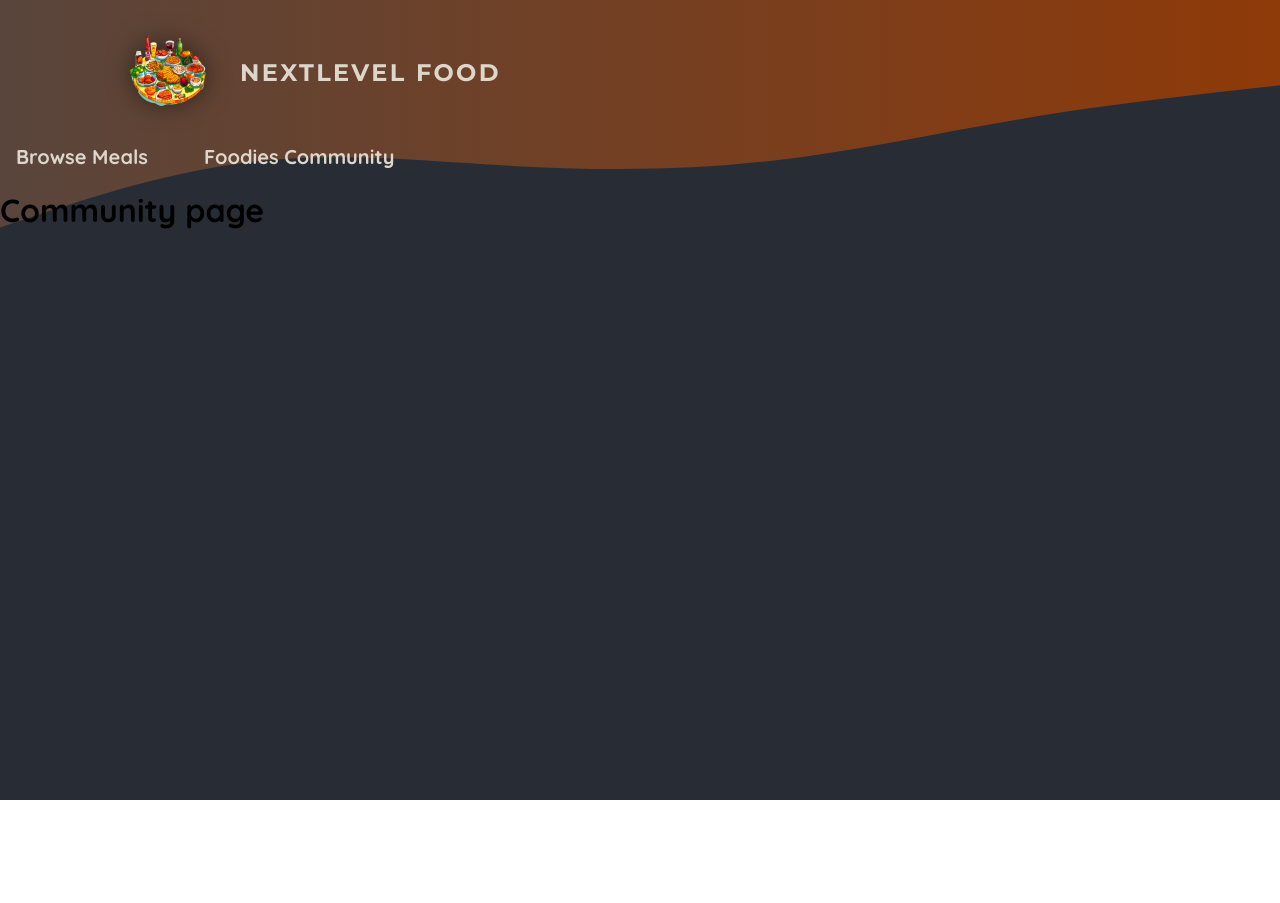
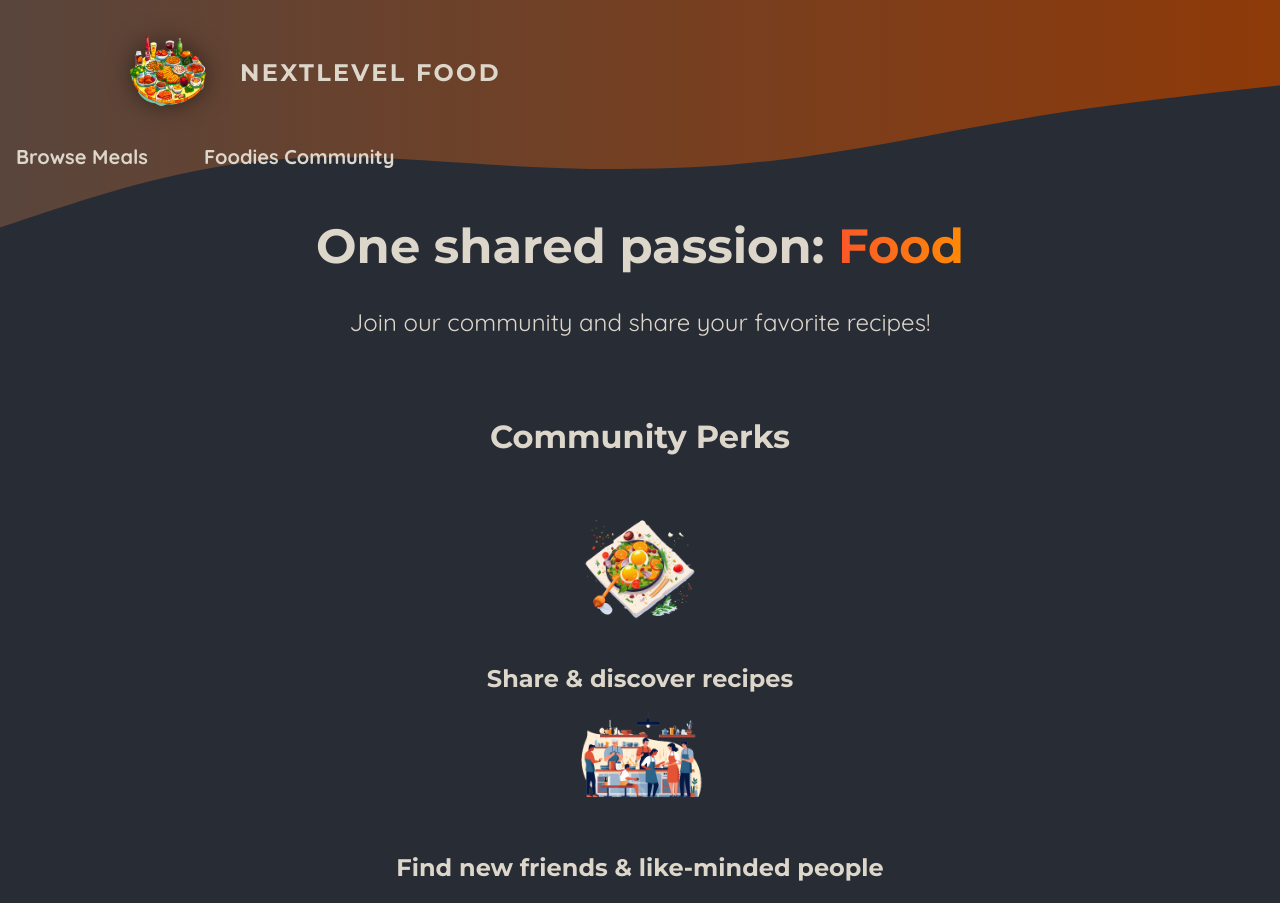
Before and after one commit to vikovalfo/nextjs-course, a Next.js app in the folder 04-foodies-app/: page /community in a window 1280 px wide. Shown: the top 903 px of the page. Before the commit the page ends 800 px from the top, so only its background shows below. Built offline with nearby package versions, Linux system fonts and the light colour scheme.

Commit message:
community page completed

```diff
--- a/04-foodies-app/app/community/page.js
+++ b/04-foodies-app/app/community/page.js
@@ -1,7 +1,40 @@
+import Image from 'next/image';
+
+import mealIcon from '@/assets/icons/meal.png';
+import communityIcon from '@/assets/icons/community.png';
+import eventsIcon from '@/assets/icons/events.png';
+import classes from './page.module.css';
+
 export default function CommunityPage() {
     return (
         <>
-            <h1>Community page</h1>
+            <header className={classes.header}>
+                <h1>
+                    One shared passion: <span className={classes.highlight}>Food</span>
+                </h1>
+                <p>Join our community and share your favorite recipes!</p>
+            </header>
+            <main className={classes.main}>
+                <h2>Community Perks</h2>
+
+                <ul className={classes.perks}>
+                    <li>
+                        <Image src={mealIcon} alt="A delicious meal" />
+                        <p>Share & discover recipes</p>
+                    </li>
+                    <li>
+                        <Image src={communityIcon} alt="A crowd of people, cooking" />
+                        <p>Find new friends & like-minded people</p>
+                    </li>
+                    <li>
+                        <Image
+                            src={eventsIcon}
+                            alt="A crowd of people at a cooking event"
+                        />
+                        <p>Participate in exclusive events</p>
+                    </li>
+                </ul>
+            </main>
         </>
     );
 }
--- /dev/null
+++ b/04-foodies-app/app/community/page.module.css
@@ -0,0 +1,61 @@
+.header {
+    gap: 3rem;
+    margin: 3rem auto 5rem auto;
+    width: 90%;
+    max-width: 75rem;
+    color: #ddd6cb;
+    font-size: 1.5rem;
+    text-align: center;
+}
+
+.header h1 {
+    font-family: 'Montserrat', sans-serif;
+}
+
+.highlight {
+    background: linear-gradient(90deg, #f9572a, #ff8a05);
+    background-clip: text;
+    -webkit-background-clip: text;
+    -webkit-text-fill-color: transparent;
+}
+
+.main {
+    width: 90%;
+    max-width: 40rem;
+    margin: 0 auto;
+    text-align: center;
+}
+
+.main h2 {
+    font-family: 'Montserrat', sans-serif;
+    font-size: 2rem;
+    margin-bottom: 3rem;
+    color: #ddd6cb;
+}
+
+.perks {
+    list-style: none;
+    margin: 3rem 0;
+    padding: 0;
+}
+
+.perks li {
+    display: flex;
+    flex-direction: column;
+    align-items: center;
+    gap: 2rem;
+}
+
+.perks img {
+    width: 8rem;
+    height: 8rem;
+    object-fit: contain;
+}
+
+.perks p {
+    font-family: 'Montserrat', sans-serif;
+    font-size: 1.5rem;
+    font-weight: bold;
+    margin: 0;
+    color: #ddd6cb;
+}
```
